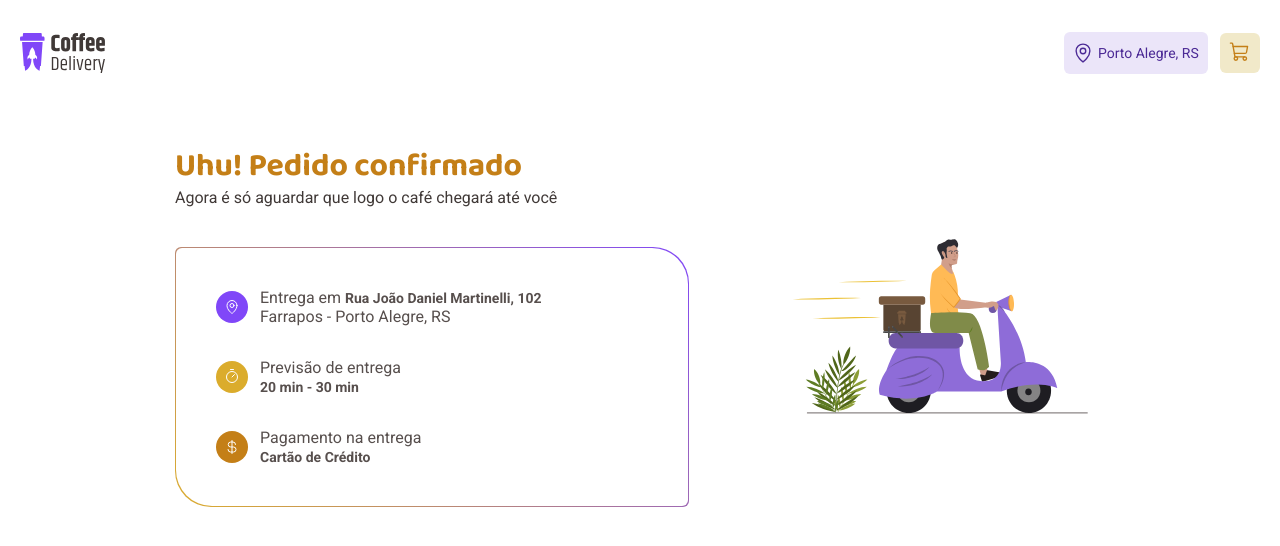
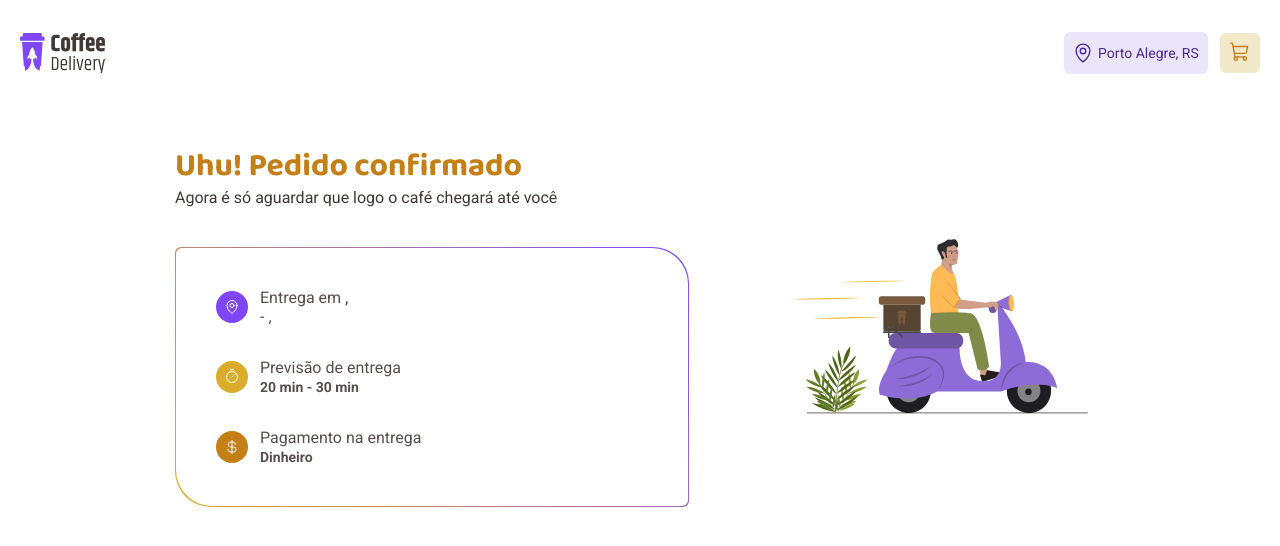
Before and after one commit to palomarodrigs/coffee-delivery, a React (Vite) app: page /success in a window 1280 px wide. Shown: the top 546 px of the page. Built offline with nearby package versions, Linux system fonts and the light colour scheme.

Commit message:
feat: add address and payment method in ConfirmedOrder

```diff
--- a/src/pages/ConfirmedOrder/index.tsx
+++ b/src/pages/ConfirmedOrder/index.tsx
@@ -1,3 +1,6 @@
+import { useContext } from 'react'
+import { CartContext } from '../../contexts/CartContext'
+
 import {
   ConfirmedOrderContainer,
   ConfirmedOrderHeader,
@@ -11,6 +14,8 @@ import { CurrencyDollar, MapPin, Timer } from 'phosphor-react'
 import Delivery from '../../assets/delivery.svg'
 
 export function ConfirmedOrder() {
+  const { address, paymentMethod } = useContext(CartContext)
+
   return (
     <ConfirmedOrderContainer>
       <OrderInfo>
@@ -26,9 +31,12 @@ export function ConfirmedOrder() {
                 <MapPin size={16} />
               </div>
               <p>
-                Entrega em <span>Rua João Daniel Martinelli, 102</span>
+                Entrega em{' '}
+                <span>
+                  {address?.street}, {address?.number}
+                </span>
                 <br />
-                Farrapos - Porto Alegre, RS
+                {address?.neighborhood} - {address?.city}, {address?.state}
               </p>
             </Info>
 
@@ -50,7 +58,13 @@ export function ConfirmedOrder() {
               <p>
                 Pagamento na entrega
                 <br />
-                <span>Cartão de Crédito</span>
+                <span>
+                  {paymentMethod === 'credit'
+                    ? 'Cartão de Crédito'
+                    : paymentMethod === 'debit'
+                    ? 'Cartão de Débito'
+                    : 'Dinheiro'}
+                </span>
               </p>
             </Info>
           </OrderDetailsWrapper>
```
